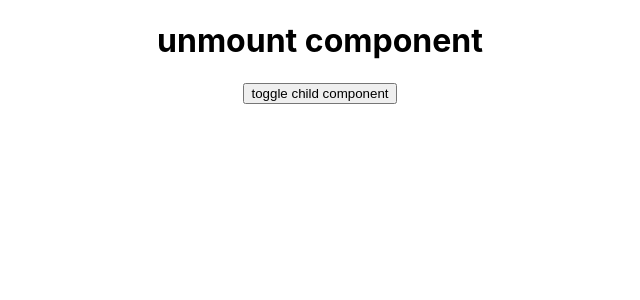
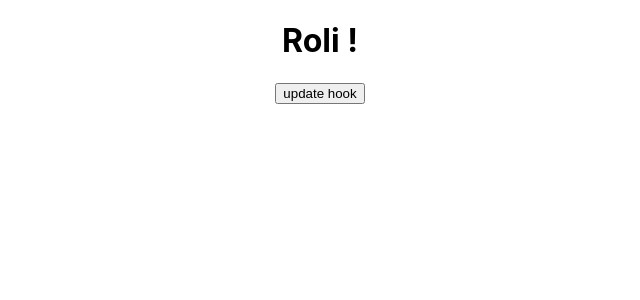
Before and after one commit to rolitiwari1234/Reactjs, a React (Create React App) app: page / in a window 1280 px wide. Shown: the top 300 px of the page, without its empty margins (320-960 px from the left). Built offline with nearby package versions, Linux system fonts and the light colour scheme.

Commit message:
Hook react js

```diff
--- a/src/App.js
+++ b/src/App.js
@@ -1,26 +1,19 @@
 
 
 import './App.css';
-import React from 'react'
-import Unmount from './Unmount';
-class App extends React.Component{
+import React, { useState,useEffect } from 'react'
 
-  constructor(){
-    super();
-    this.state = {
-      show:true
-    }
-  }
-  render(){
+function App (){
+  const[data,setData] = useState("Roli")
+
+
   return(
    <div className='App'>
-    {
-   this.state.show ?<Unmount /> :<h1>child component removed</h1>
-    }
-   <button onClick={()=>this.setState({show:!this.state.show})}>toggle child component</button>
+    <h1>{data} !</h1>
+    <button onClick={()=>setData("tiwari")}>update hook</button>
    </div>
     )
-   }
   }
 
+
  export default App;
```
